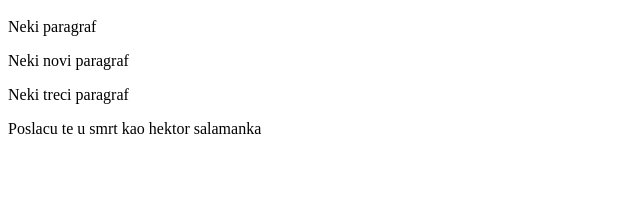
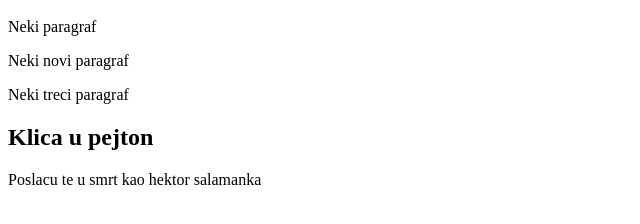
Before and after one commit to dospa23/Kurs-2024, a plain HTML site: page index.html in a window 1280 px wide. Shown: the part 48-272 px from the top of the page, without its empty margins (0-640 px from the left). Drawn offline with Linux system fonts and the light colour scheme.

Commit message:
init commit

```diff
--- a/index.html
+++ b/index.html
@@ -2,4 +2,5 @@
 <p>Neki paragraf</p>
 <p>Neki novi paragraf</p>
 <p>Neki treci paragraf</p>
+<h2>Klica u pejton</h2>
 <p>Poslacu te u smrt kao hektor salamanka</p>
```
